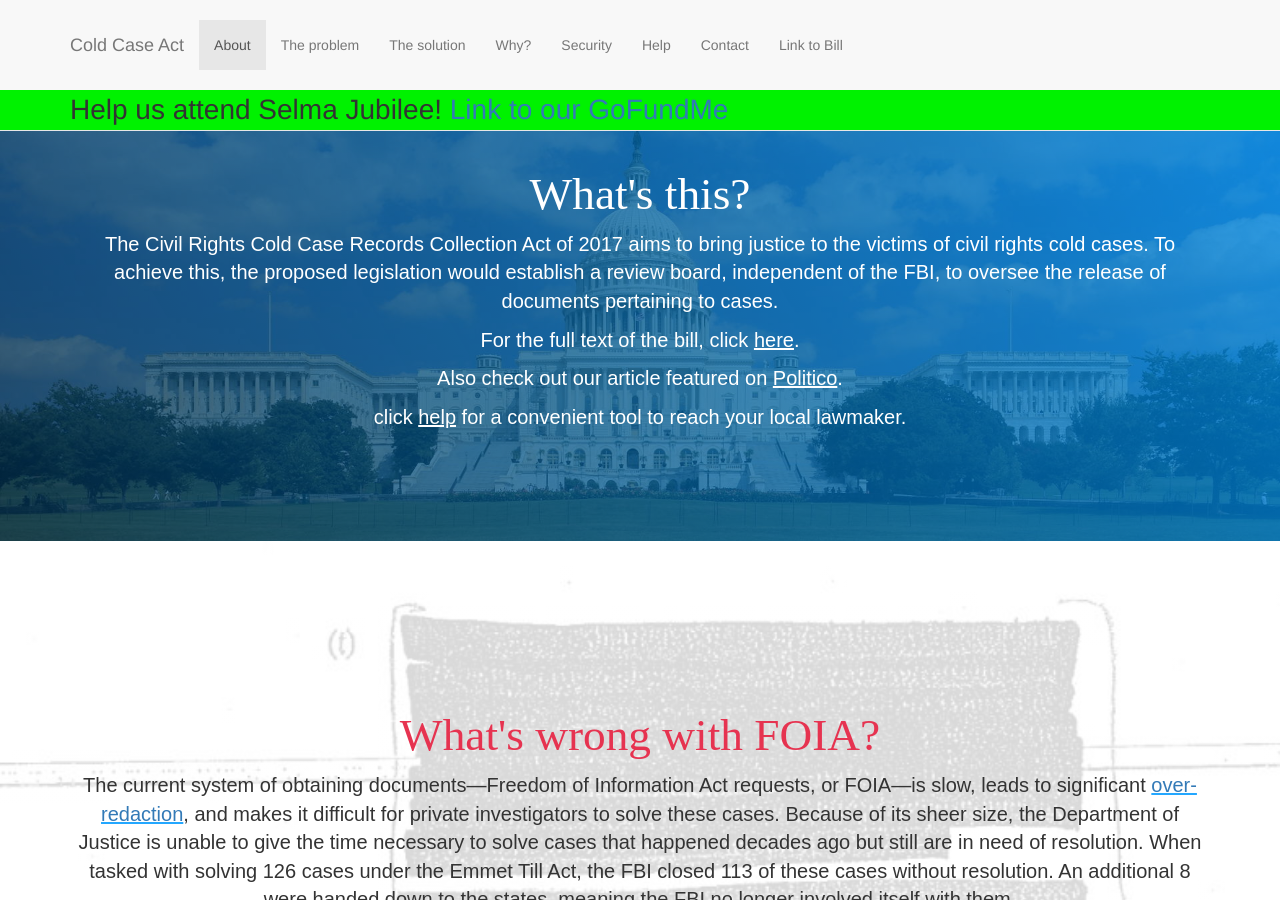
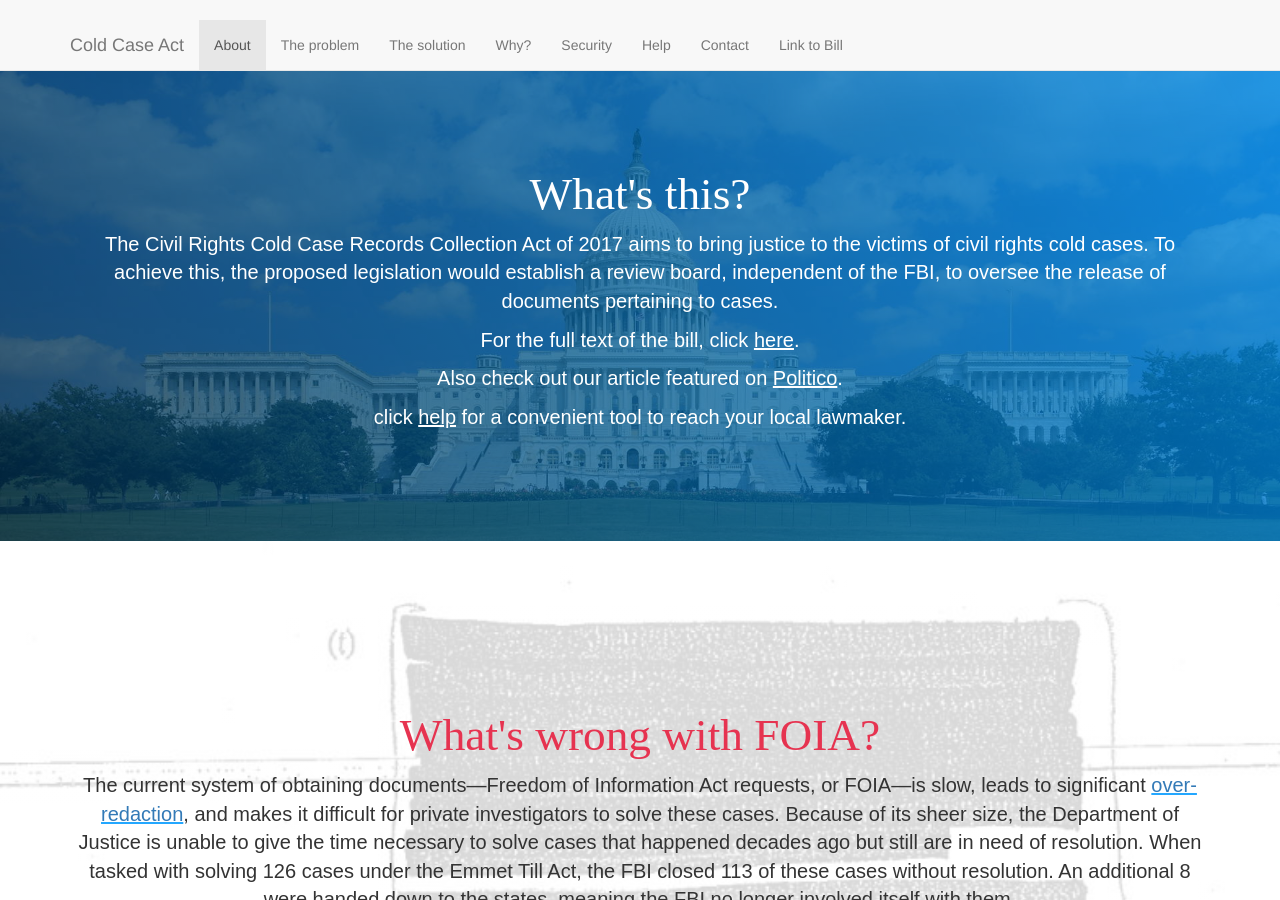
Before and after one commit to civilrightscoldcaseact/civilrightscoldcaseact.github.io, a Jekyll site: the page built from index.html, in a window 1280 px wide and 900 px high. Built offline with Jekyll 4.4.1, drawn with Linux system fonts in a browser that asks for light colours; comment, search, counter and statistics services are not loaded.

Commit message:
Remove header

```diff
--- a/_includes/header.html
+++ b/_includes/header.html
@@ -35,6 +35,5 @@
           <!-- /.navbar-collapse -->
       </div>
       <!-- /.container -->
-      <div style="    background-color: #00f200;    font-size: 28px;    margin-top: 20px;"><div class="container" style="margin-left: auto; margin-right: auto">Help us attend Selma Jubilee! <a href="https://www.gofundme.com/justice-at-selma-jubilee" style="  ">Link to our GoFundMe</a></div></div>
   </nav>
 </header>
```
